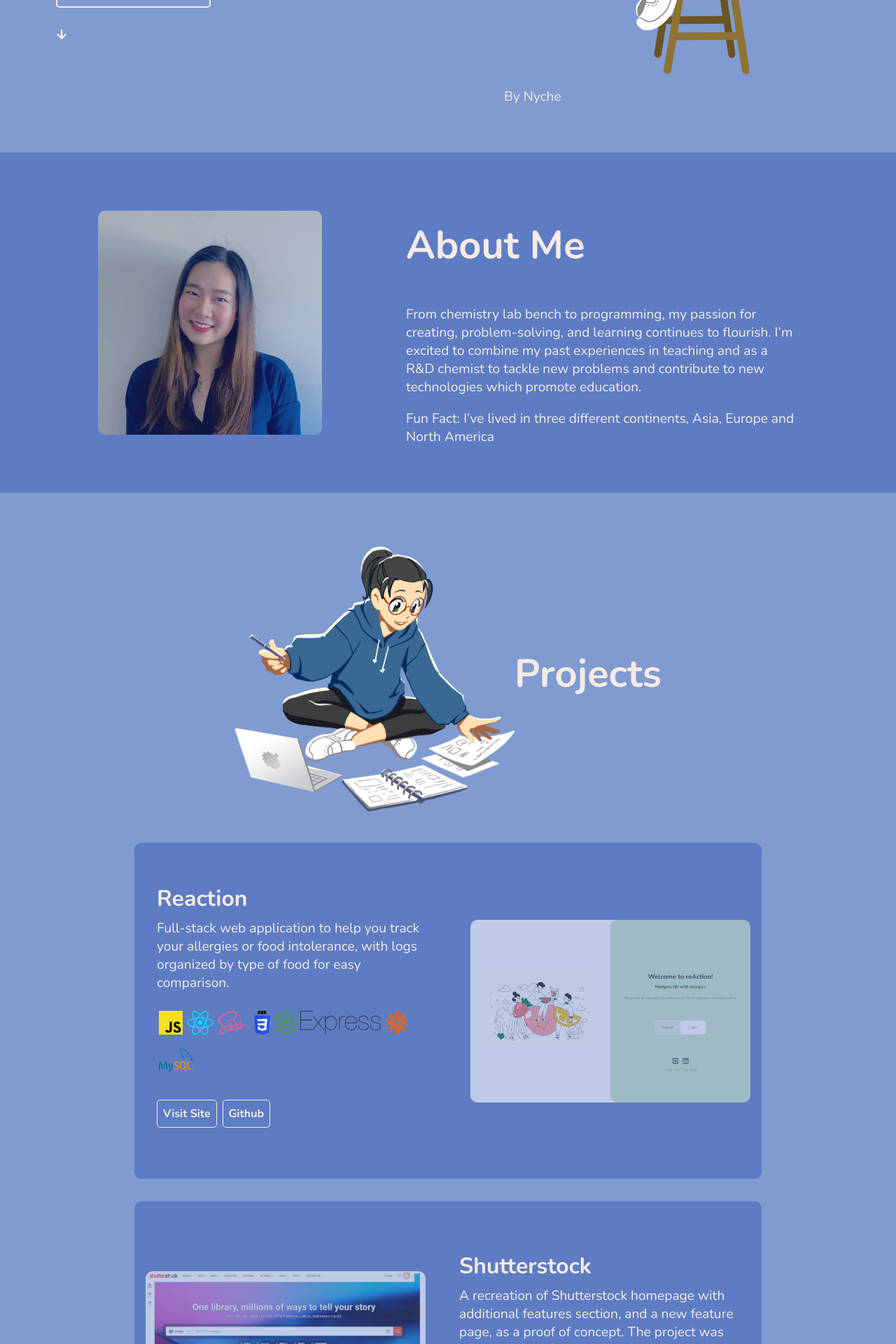
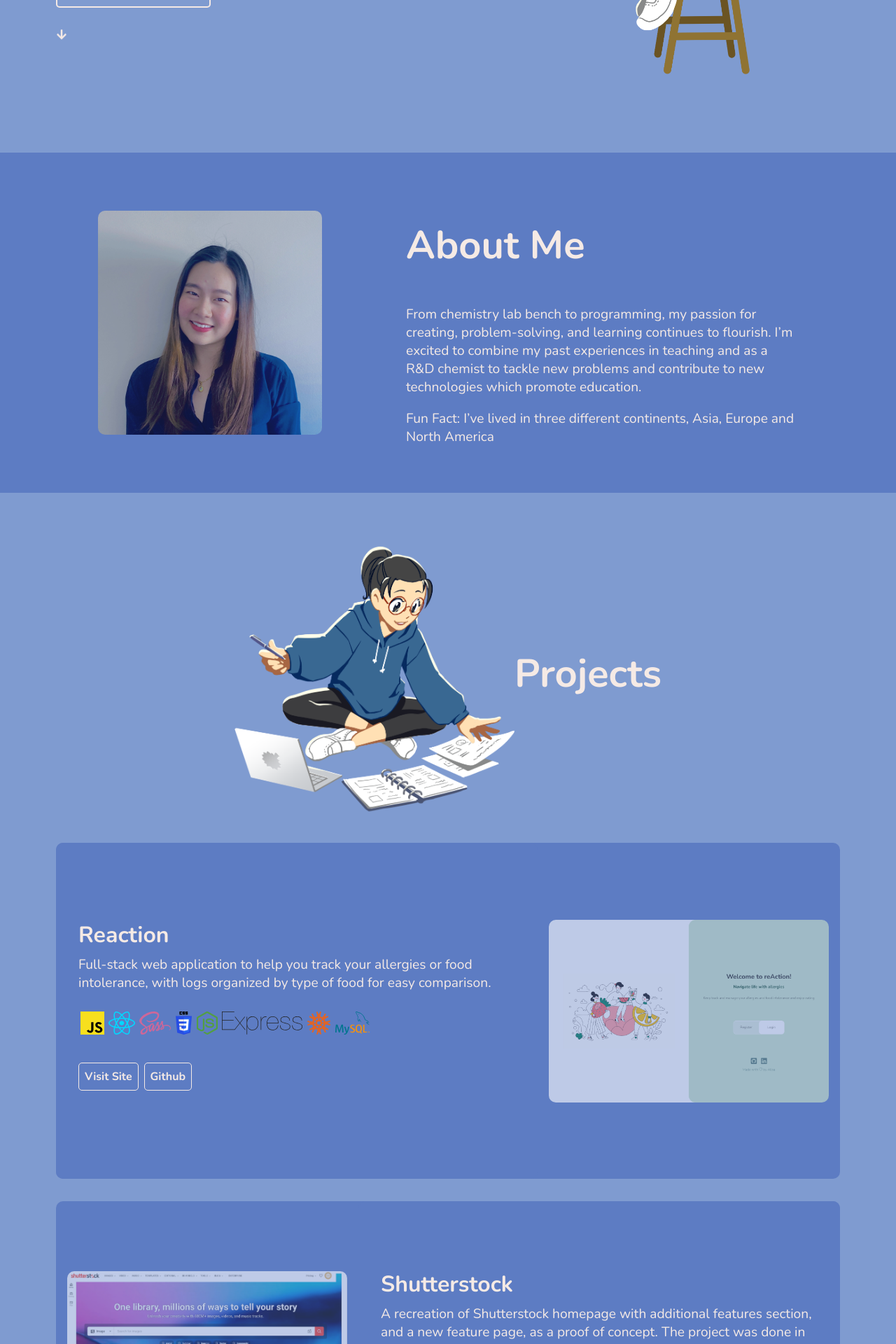
Before and after one commit to alisapromthep/portfolioV2, a React (Create React App) app: page / in a window 1280 px wide. Shown: the part 620-2540 px from the top of the page at 70% size. Built offline with nearby package versions, Linux system fonts and the light colour scheme.

Commit message:
fixed large desktop project container size to be uniform

```diff
--- a/src/components/ArtCredit/ArtCredit.js
+++ /dev/null
@@ -1,10 +0,0 @@
-import './ArtCredit.scss';
-
-
-const ArtCredit = () => {
-    return (
-        <p className='art'>By Nyche</p>
-    )
-}
-
-export default ArtCredit
--- a/src/components/ArtCredit/ArtCredit.scss
+++ /dev/null
@@ -1,6 +0,0 @@
-@use '../../styles/partials/colors' as *;
-
-.art {
-    color: $primaryLight;
-    font-family: 'cedarville-cursive';
-}
--- a/src/components/Hero/Hero.js
+++ b/src/components/Hero/Hero.js
@@ -1,7 +1,6 @@
 import './Hero.scss';
 import {ReactComponent as Apwork} from '../../assets/images/ap-work.svg';
 import {FaTelegramPlane, FaArrowDown} from 'react-icons/fa';
-import ArtCredit from '../ArtCredit/ArtCredit';
 
 const Hero = ({openModal}) => {
 
@@ -10,7 +9,6 @@ const Hero = ({openModal}) => {
             <section className='hero'>
                 <div>
                     <Apwork className='hero__img'/>
-                    <p className='hero__art-credit'> By Nyche</p>
                 </div>
                 <div className='hero__textbox'>
                     <h1 className='hero__headline'>
--- a/src/components/Projects/Projects.scss
+++ b/src/components/Projects/Projects.scss
@@ -26,7 +26,7 @@
         @include desktop {
             justify-content: space-between;
             height: 30rem;
-            max-width: 80%;
+            max-width: 80rem;
         }
 
     }
```
